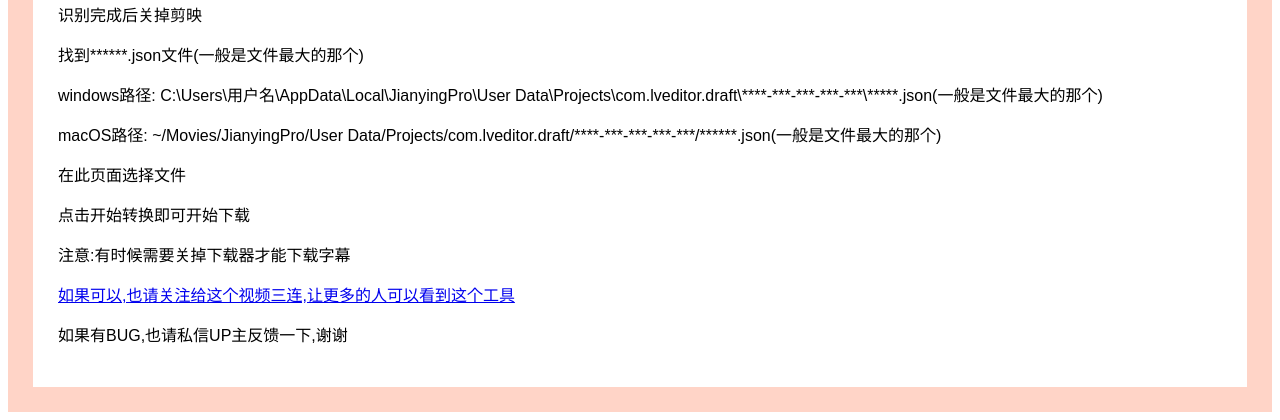
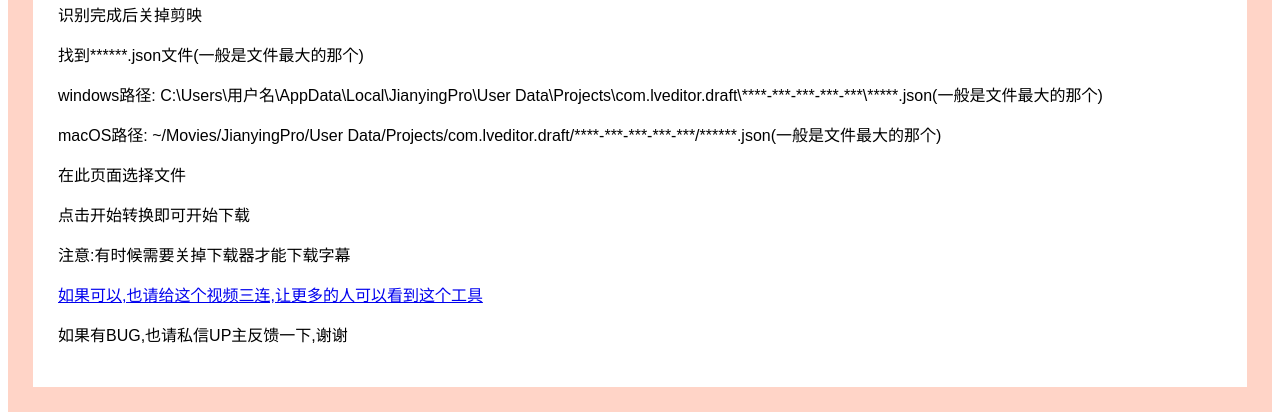
Before and after one commit to jiang123574/json2srt, a Django app: page / in a window 1280 px wide. Shown: the part 402-822 px from the top of the page. Run offline with Django 3.2, Linux system fonts and the light colour scheme; some web fonts are replaced.

Commit message:
前端美化

```diff
--- a/templates/index.html
+++ b/templates/index.html
@@ -48,7 +48,7 @@
 <p>在此页面选择文件</p>
 <p>点击开始转换即可开始下载</p>
 <p>注意:有时候需要关掉下载器才能下载字幕</p>
-<a href="https://www.bilibili.com/video/BV1N64y1d7A8/">如果可以,也请关注给这个视频三连,让更多的人可以看到这个工具</a>
+<a href="https://www.bilibili.com/video/BV1N64y1d7A8/">如果可以,也请给这个视频三连,让更多的人可以看到这个工具</a>
 <p>如果有BUG,也请私信UP主反馈一下,谢谢</p>
 </body>
 
```
